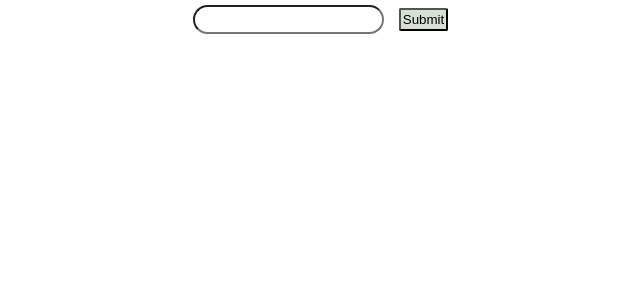
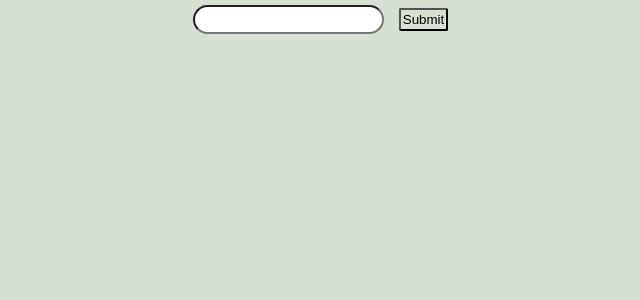
Before and after one commit to kapiljhajhria/movie_grid, a React (Create React App) app: page /search in a window 1280 px wide. Shown: the top 300 px of the page, without its empty margins (327-967 px from the left). Built offline with nearby package versions, Linux system fonts and the light colour scheme.

Commit message:
Consistent background color in main screen, search page and details page

```diff
--- a/src/SearchPage/styles.css
+++ b/src/SearchPage/styles.css
@@ -6,7 +6,7 @@
     height: 100vh;
     max-width: 100%;
     max-height: 100%;
-    /*background-color: #54d021;*/
+    background-color: #d7e1d3;
 }
 .searchInput{
     margin: 5px 15px 5px 15px;
```
